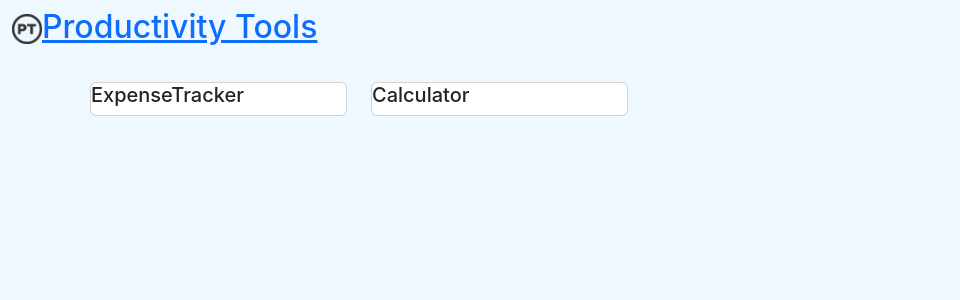
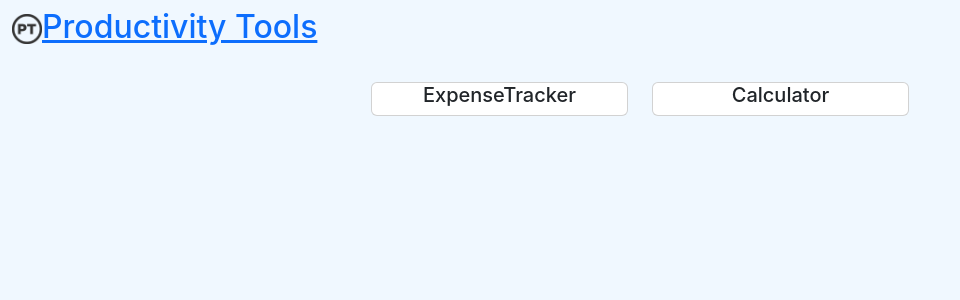
Before and after one commit to ninad365/ProductivityTools, a React (Create React App) app: page / in a window 1280 px wide. Shown: the top 300 px of the page, without its empty margins (0-960 px from the left). Built offline with nearby package versions, Linux system fonts and the light colour scheme.

Commit message:
Improve the design

```diff
--- a/src/components/AppSelector.js
+++ b/src/components/AppSelector.js
@@ -7,16 +7,17 @@ export default function AppSelector() {
     return (
         <div className='container'>
             <div className='row'>
+            <div className='col-3'></div>
                 <div className='col-3'>
                     <Link to="/ExpenseTracker" className="nav-link">
-                        <div className="card">
+                        <div className="card text-center">
                             <h5 className="card-title">ExpenseTracker</h5>
                         </div>
                     </Link>
                 </div>
                 <div className='col-3'>
                     <Link to="/Calculator" className="nav-link">
-                        <div className="card">
+                        <div className="card text-center">
                             <h5 className="card-title">Calculator</h5>
                         </div>
                     </Link>
--- a/src/components/Calculator.js
+++ b/src/components/Calculator.js
@@ -16,7 +16,7 @@ function Calculator() {
         }
     }
     return (
-        <div className="App">
+        <div className='container App'>
             <h1>Calculator</h1>
             <form>
                 <div className="mb-3 container">
--- a/src/components/ExpenseTracker/NetIncomeExpense.js
+++ b/src/components/ExpenseTracker/NetIncomeExpense.js
@@ -15,7 +15,7 @@ export function NetIncomeExpense(props) {
         <div className='col'>
           <div className="card mt-3">
             <h5 className='card-title'>Net Expense</h5>
-            <h3 className='text-danger'>{props.totalExpense}</h3>
+            <h3 className='text-danger'>Rs. {props.totalExpense}</h3>
           </div>
         </div>
       </div>
```
